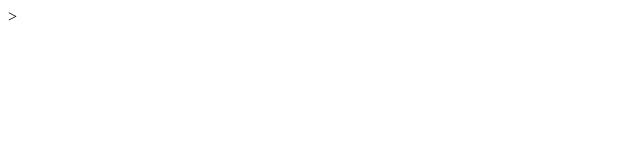
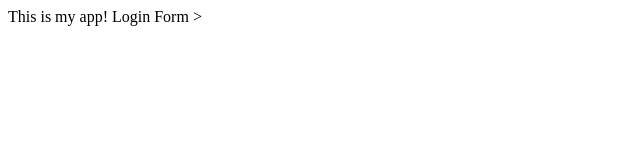
Before and after one commit to renuka90/myApp, a plain HTML site: page index.html in a window 1280 px wide. Shown: the whole page, without its empty margins (0-640 px from the left). Drawn offline with Linux system fonts and the light colour scheme.

Commit message:
login form

```diff
--- a/index.html
+++ b/index.html
@@ -4,6 +4,7 @@
 	<title>My Application</title>
 </head>
 <body>
-
+   This is my app!
+   Login Form
 </body>
 </html>>
```
Also changed, not shown: dir2/app2.js (added), log.txt (added), login.html (added).
